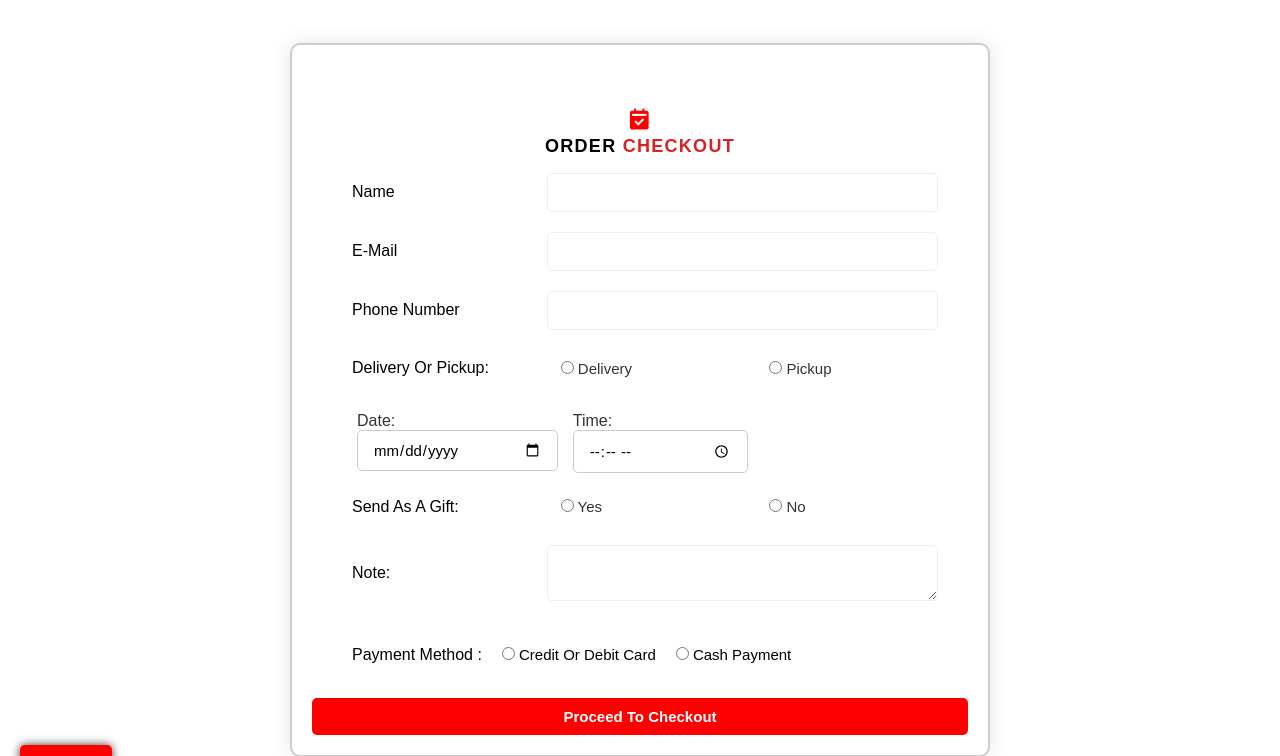
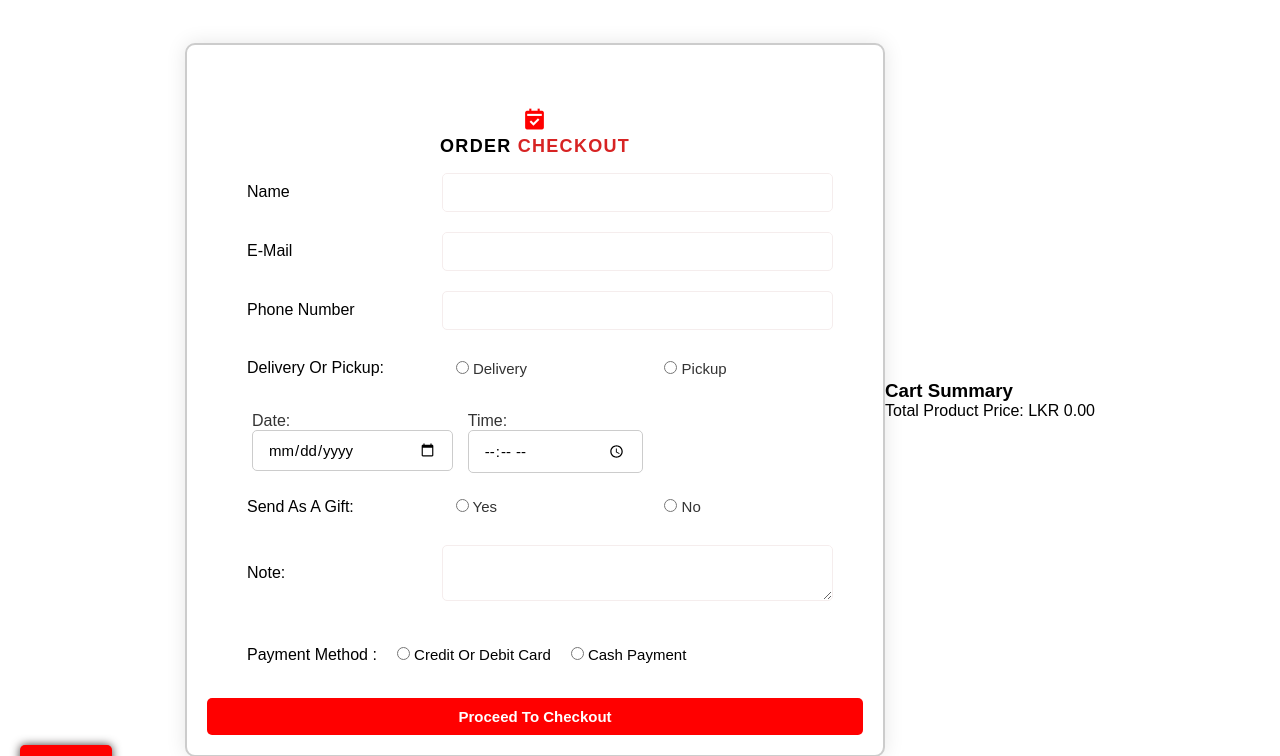
Before and after one commit to Pahasarajayasuriya/Finagle_Project, a PHP site: page /finagle/checkout in a window 1280 px wide. Shown: the top 756 px of the page. Run offline with PHP 8.4, Linux system fonts and the light colour scheme; some libraries are stand-ins or nearby versions.

Commit message:
add summary to checkout page

```diff
--- a/app/views/customer/checkout.view.php
+++ b/app/views/customer/checkout.view.php
@@ -149,6 +149,8 @@
                     </div>
                 </div>
             </div>
+
+
             <button class="check_submit-btn" id="p_checkout-button">Proceed to Checkout</button>
 
             <script>
@@ -162,6 +164,13 @@
         </form>
         <button class="check_back-btn" id="back-button">Back</button>
 
+        <div class="summary-container">
+            <h3>Cart Summary</h3>
+            <ul class="cart-summary-list"></ul>
+            <div class="total-product-price"></div>
+        </div>
+
+
         <script>
             document.getElementById("back-button").addEventListener("click", function() {
                 window.location.href = "<?= ROOT ?>/products"
--- a/app/views/customer/products.view.php
+++ b/app/views/customer/products.view.php
@@ -143,3 +143,4 @@
 </body>
 
 </html>
+<?php
```
Also changed, not shown: app/controllers/Products.php (+11 -0 lines), public/assets/js/checkout.js, public/assets/js/product.js.
